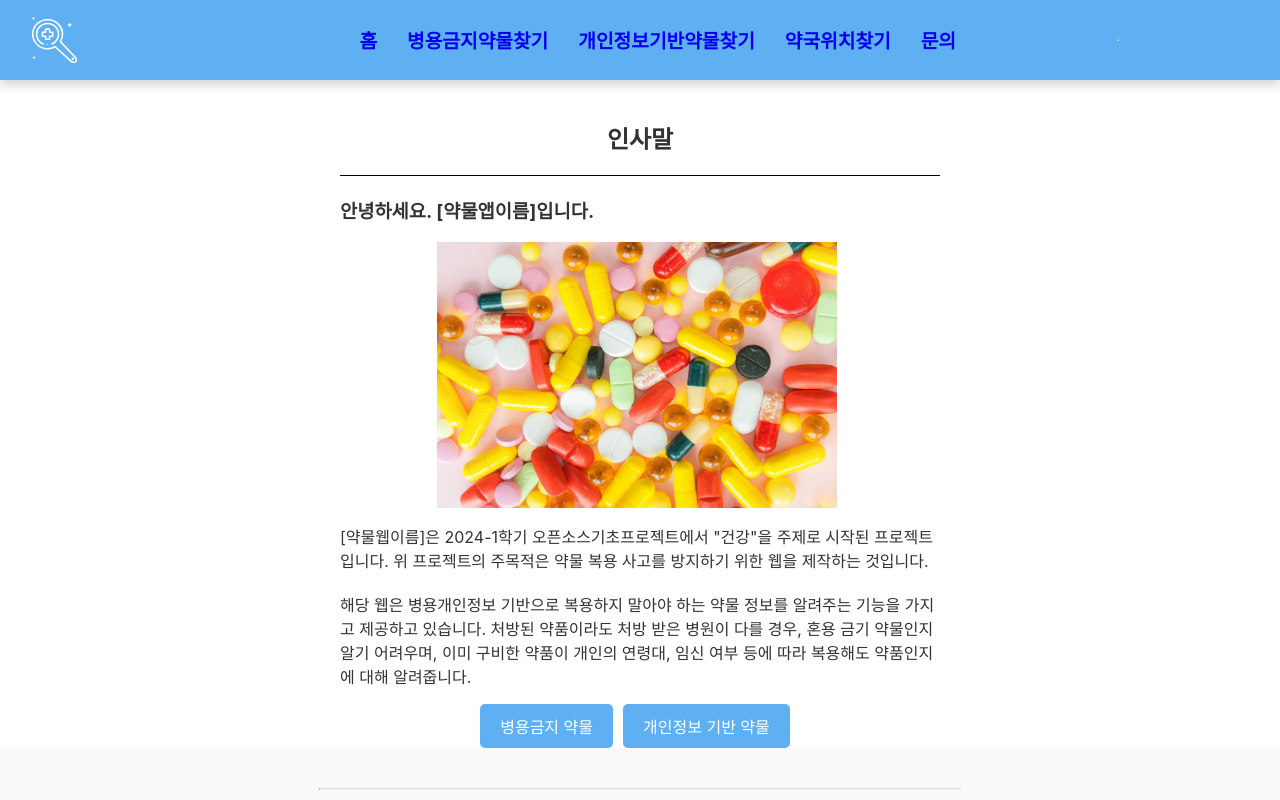
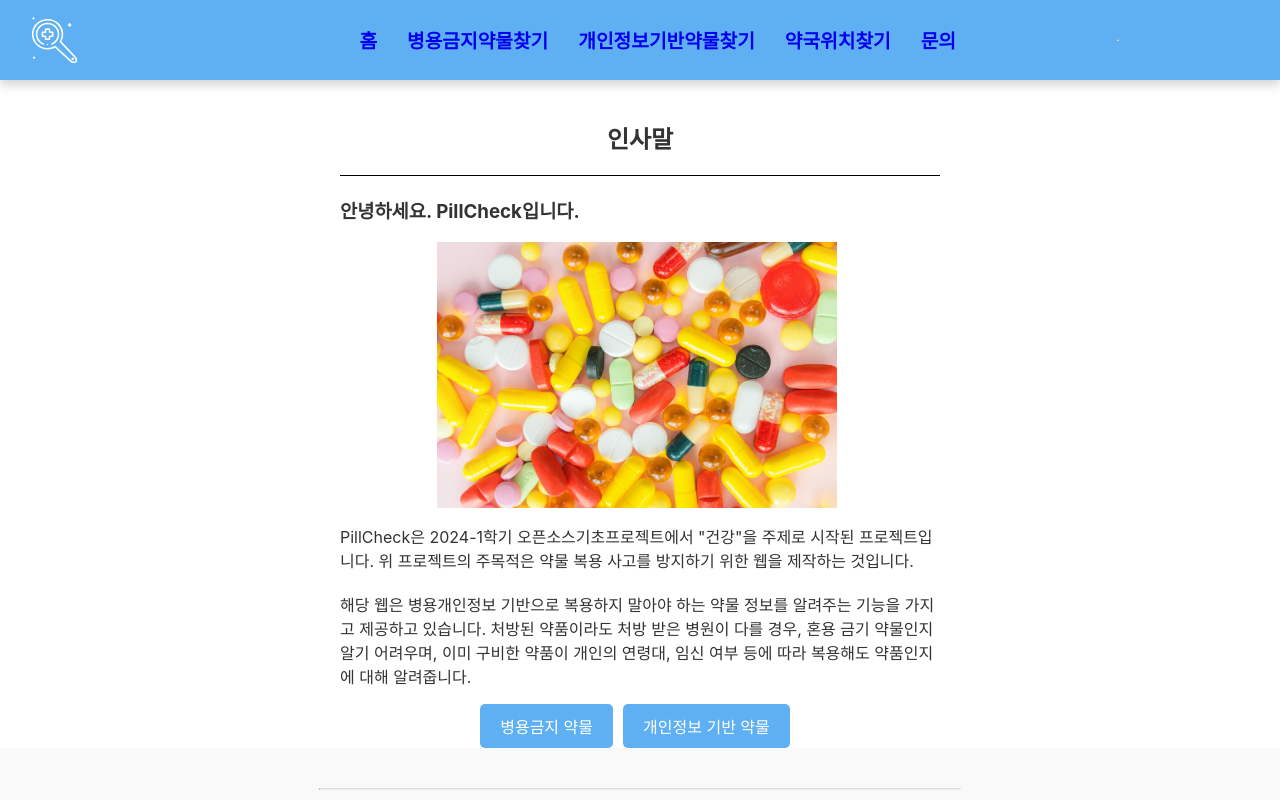
Before and after one commit to LovellR/GSS_Project, a React (Create React App) app in the folder oss-project/: page / in a window 1280 px wide. Shown: the top 800 px of the page. Built offline with nearby package versions, Linux system fonts and the light colour scheme.

Commit message:
서비스명 관련 수정

```diff
--- a/oss-project/public/index.html
+++ b/oss-project/public/index.html
@@ -24,7 +24,7 @@
       work correctly both with client-side routing and a non-root public URL.
       Learn how to configure a non-root public URL by running `npm run build`.
     -->
-    <title></title>
+    <title>PillCheck</title>
   </head>
   <body>
     <noscript>You need to enable JavaScript to run this app.</noscript>
--- a/oss-project/src/JS/Introduce.js
+++ b/oss-project/src/JS/Introduce.js
@@ -5,12 +5,12 @@ const Introduce = () => {
     return (
         <div className="intro">
             <h2>인사말</h2>
-            <h3>안녕하세요. [약물앱이름]입니다.</h3>
+            <h3>안녕하세요. PillCheck입니다.</h3>
             <div className="img-container">
                 <img src="img/intro.jpg"></img>
             </div>
             <p>
-                [약물웹이름]은 2024-1학기 오픈소스기초프로젝트에서 "건강"을 주제로 시작된 프로젝트입니다. 위 프로젝트의 주목적은 약물 복용 사고를 방지하기 위한 웹을 제작하는 것입니다.
+                PillCheck은 2024-1학기 오픈소스기초프로젝트에서 "건강"을 주제로 시작된 프로젝트입니다. 위 프로젝트의 주목적은 약물 복용 사고를 방지하기 위한 웹을 제작하는 것입니다.
                 <br /> <br />
                 해당 웹은 병용개인정보 기반으로 복용하지 말아야 하는 약물 정보를 알려주는 기능을 가지고 제공하고 있습니다. 처방된 약품이라도 처방 받은 병원이 다를 경우, 혼용 금기 약물인지 알기 어려우며, 이미 구비한 약품이 개인의 연령대, 임신 여부 등에 따라 복용해도 약품인지에 대해 알려줍니다.
             </p>
```
